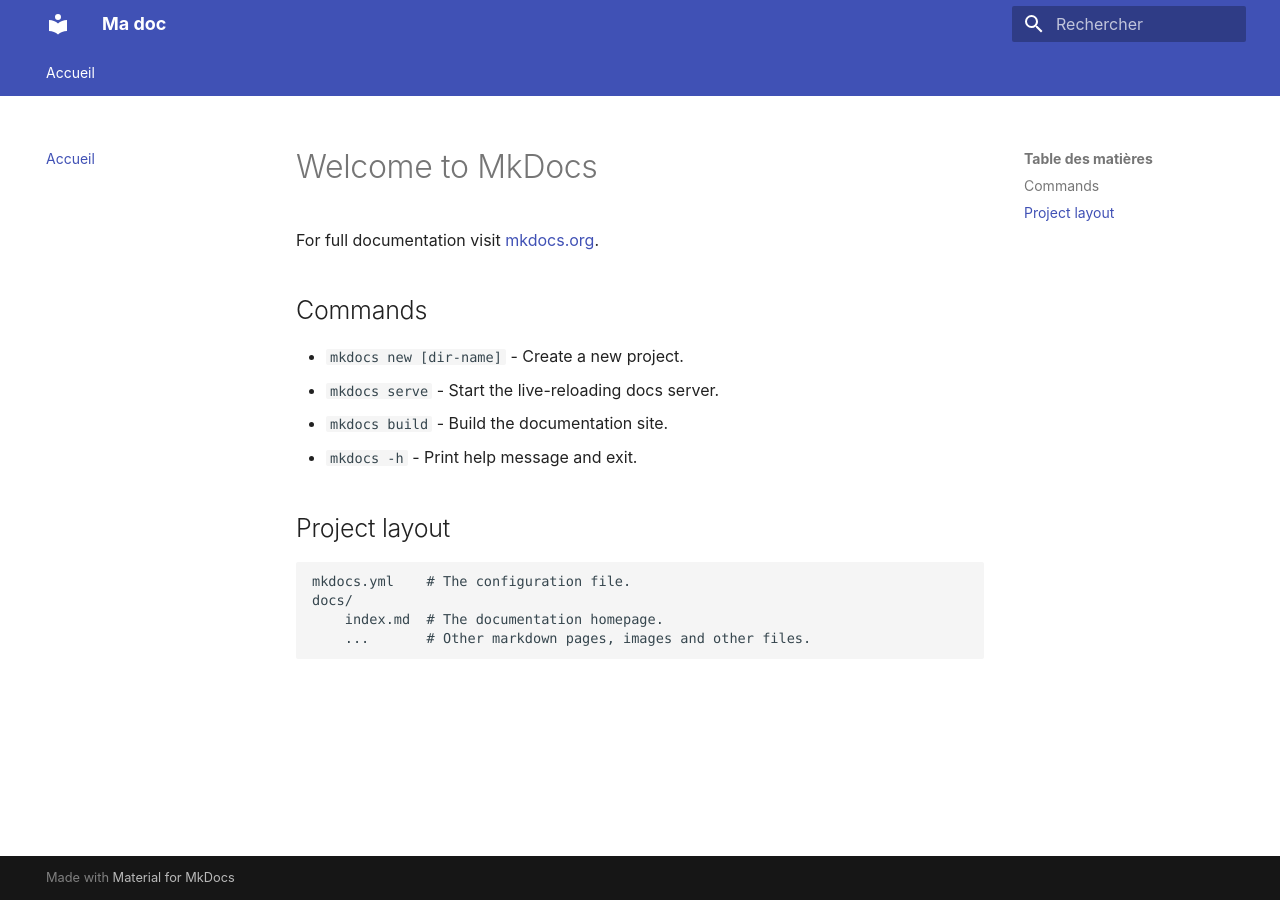
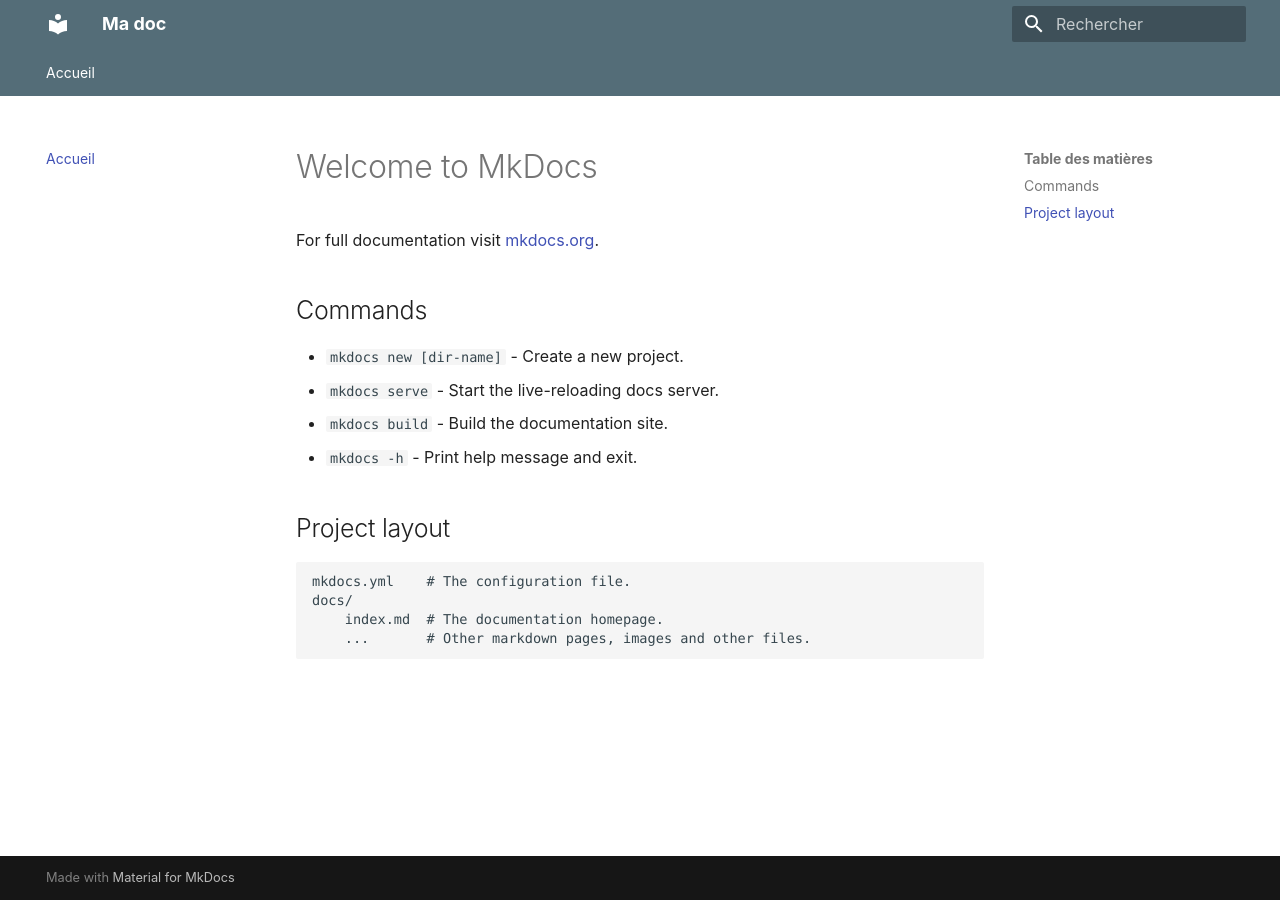
Before and after one commit to kevung/madoc-dev, an MkDocs documentation site: the page built from docs/index.md, in a window 1280 px wide. Built offline with MkDocs 1.6.1 and Material for MkDocs 9.7.7, drawn with Linux system fonts in a browser that asks for light colours.

Commit message:
change couleur theme

```diff
--- a/mkdocs.yml
+++ b/mkdocs.yml
@@ -8,8 +8,8 @@ theme:
     tabs: true
   palette:
     scheme: default
-    primary: 'indigo'
-    accent: 'indigo'
+    primary: 'blue grey'
+    accent: 'blue grey'
 
 markdown_extensions:
   - footnotes
```
